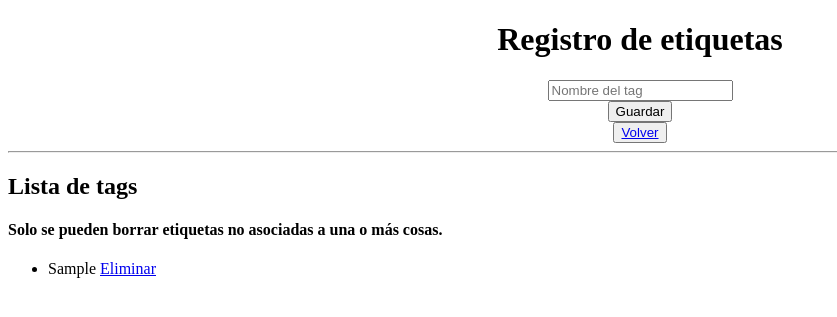
After one commit to watefa1/capacitacion_gguevara, a CodeIgniter app: page /database/RegistroDeTags in a window 1280 px wide. The commit adds this page. Shown: the top 317 px of the page, without its empty margins (0-837 px from the left). Run offline with CodeIgniter, Linux system fonts and the light colour scheme; tables that the repository leaves empty or names only in its code hold one stand-in row (values such as "Sample post").

Commit message:
Sanitizo y algunas cosas mas

```diff
--- a/application/controllers/CosasEdit.php
+++ b/application/controllers/CosasEdit.php
@@ -17,7 +17,7 @@ class CosasEdit extends CI_Controller {
 	}
 
 	public function update($id){
-		$nombre = $this->input->post("cosa");
+		$nombre = htmlspecialchars($_POST['cosa']);
 		$cantidad = $this->input->post("cant");
 
 		$data = array(
--- a/application/controllers/RegistroDeCosas.php
+++ b/application/controllers/RegistroDeCosas.php
@@ -18,7 +18,7 @@ class RegistroDeCosas extends CI_Controller {
 		}
 
 		public function save(){
-			$nombre = $this->input->post("cosa");
+			$nombre = htmlspecialchars($_POST['cosa']);
 			$cantidad = $this->input->post("cant");
 
 			$this->form_validation->set_rules('cosa', 'Cosas', 'required|min_length[2]|max_length[20]|is_unique[cosas.cosa]');
--- /dev/null
+++ b/application/controllers/RegistroDeTags.php
@@ -0,0 +1,29 @@
+<?php
+defined('BASEPATH') OR exit('No direct script access allowed');
+
+class RegistroDeTags extends CI_Controller {
+
+	public function __construct()
+    {
+        parent::__construct();
+		$this->load->model("Cosas_model");
+    }
+
+	public function index()
+	{
+		$data['tags'] = $this->Cosas_model->getEtiquetasBD(); // Obtener la lista de tags desde el modelo
+		$this->load->view('registrodetags', $data);
+	}
+
+	public function save(){
+		$tag = htmlspecialchars($_POST['tag']);
+		$this->Cosas_model->saveEtiquetasDB($tag);
+		redirect(base_url()."RegistroDeTags");
+	}
+
+	public function delete($id)
+	{
+		$this->Cosas_model->deleteEtiquetasBD($id);
+		redirect(base_url()."RegistroDeTags");
+	}
+}
--- a/application/models/Cosas_model.php
+++ b/application/models/Cosas_model.php
@@ -11,6 +11,28 @@ public function saveTag($data)
 {
     $this->db->insert("tags", $data);
 }
+
+
+public function saveEtiquetasDB($tag)
+{
+	$data = array(
+		"tag" => $tag
+	);
+	$this->db->insert("tags", $data);
+}
+
+public function getEtiquetasBD()
+{
+	$query = $this->db->get("tags");
+	return $query->result();
+}
+
+public function deleteEtiquetasBD($id)
+{
+	$this->db->where("id", $id);
+	$this->db->delete("tags");
+}
+
 
 public function getCosas(){
 	$this->db->select("*");
@@ -90,5 +112,14 @@ public function getTagsByCosaId($cosa_id){
 	return $results->result();
 }
 
+public function getTagsId($tag_id){
+	$this->db->select("t.*");
+	$this->db->from("Cosas_tags ct");
+	$this->db->join("tags t", "t.id = ct.tags_id");
+	$this->db->where("ct.tags_id", $tag_id);
+	$results=$this->db->get();
+	return $results->result();
+}
+
 
 }
--- a/application/views/cosasedit.php
+++ b/application/views/cosasedit.php
@@ -11,10 +11,12 @@ defined('BASEPATH') OR exit('No direct script access allowed');
 	<h1>Edición de Cosas</h1>
 	</div>
 	<form action="<?php echo base_url(); ?>CosasEdit/update/<?php echo $id; ?>" method="POST">
+	<div>
 	<label for="nombre">    </label>
 	<input type="text" id="nombre" name="cosa" value="<?php echo $cosa;?>"><br>
 	<label for="cantidad">    </label>
     <input type="text" id="cantidad" name="cant" value="<?php echo $cant;?>"><br>
+	<input type="checkbox" id="check" name="check" value="1"></div>
 	<input type="submit" value="Guardar">
 	</form>
 	<button>
--- a/application/views/registrodecosas.php
+++ b/application/views/registrodecosas.php
@@ -12,7 +12,7 @@ defined('BASEPATH') OR exit('No direct script access allowed');
 	</div>
 	<form action="<?php echo base_url(); ?>RegistroDeCosas/save" method="POST">
 	<label for="nombre">    </label>
-	<input type="text" id="nombre" name="cosa" placeholder="Nombre de la cosa"class="form-control <?php echo form_error('cosa') ? 'is-invalid':'';?>" value="<?php echo set_value('cosa')?>"><br>
+	<input type="text" id="nombre" name="cosa" placeholder="Nombre de la cosa" class="form-control <?php echo form_error('cosa') ? 'is-invalid':'';?>" value="<?php echo htmlspecialchars(set_value('cosa'))?>"><br>
 	<div class="invalid-feedback">
 	<?php echo form_error('cosa')?>
 	</div>
--- /dev/null
+++ b/application/views/registrodetags.php
@@ -0,0 +1,34 @@
+<?php
+defined('BASEPATH') OR exit('No direct script access allowed');
+?>
+<!DOCTYPE html>
+<html lang="es">
+<head>
+	<meta charset="utf-8">
+	<title>Registro de tags</title>
+</head> <center>
+<body>
+<div>
+	<h1>Registro de etiquetas</h1>
+</div>
+<form action="<?php echo base_url(); ?>RegistroDeTags/save" method="POST">
+	<label for="nombre"></label>
+	<input type="text" id="nombre" name="tag" placeholder="Nombre del tag" class="form-control"><br>
+	<input type="submit" value="Guardar">
+</form>
+<button>
+	<a href="/cosas">Volver</a>
+</button> </center>
+<hr>
+<h2>Lista de tags</h2>
+<h4>Solo se pueden borrar etiquetas no asociadas a una o más cosas.</h4>
+<ul>
+	<?php foreach($tags as $tag): ?>
+		<li>
+			<?php echo $tag->tag; ?>
+			<a href="<?php echo base_url(); ?>RegistroDeTags/delete/<?php echo $tag->id; ?>">Eliminar</a>
+		</li>
+	<?php endforeach; ?>
+</ul>
+</body>
+</html>
```
Also changed, not shown: application/views/cosas.php (+7 -7 lines).
